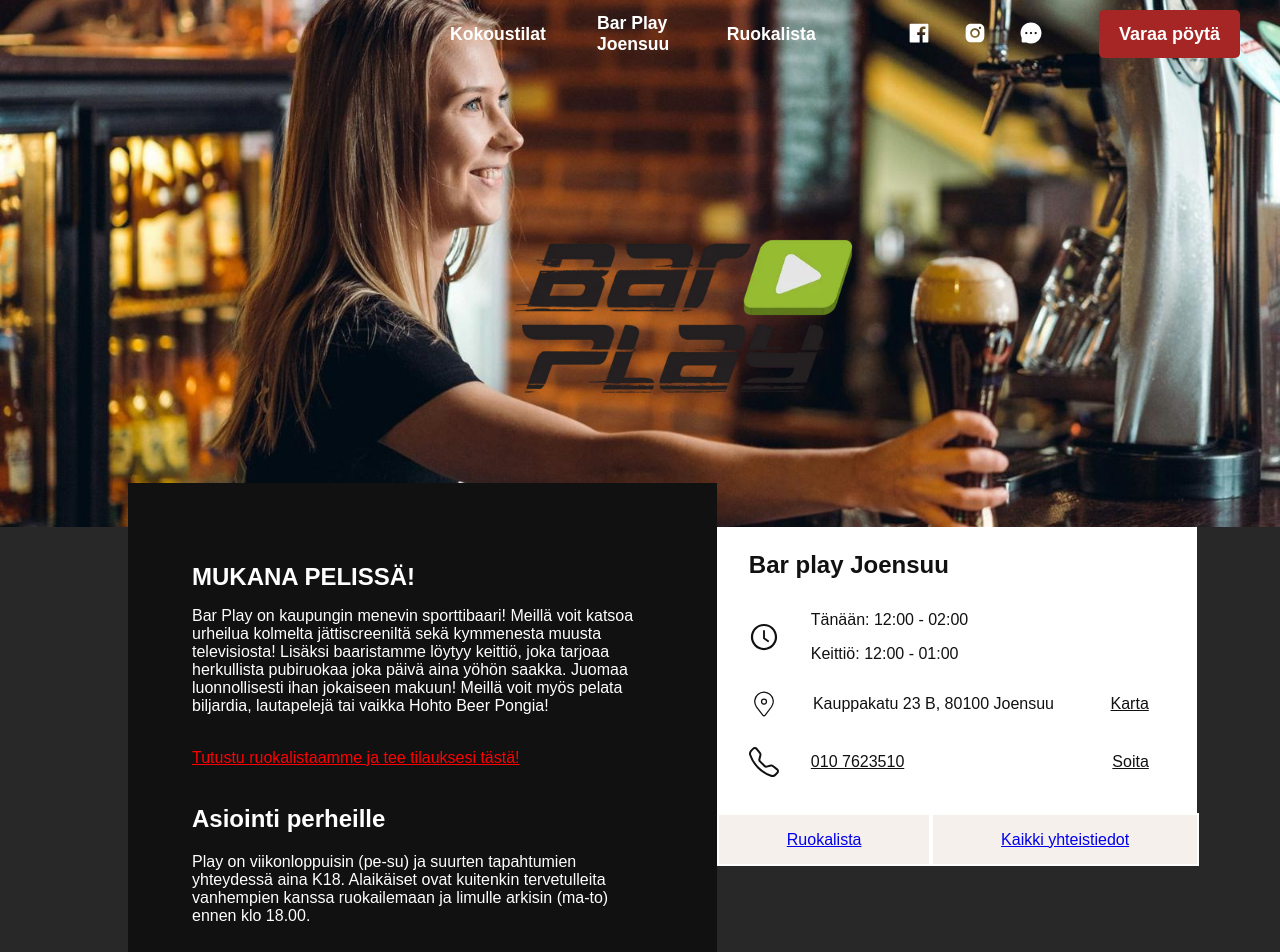
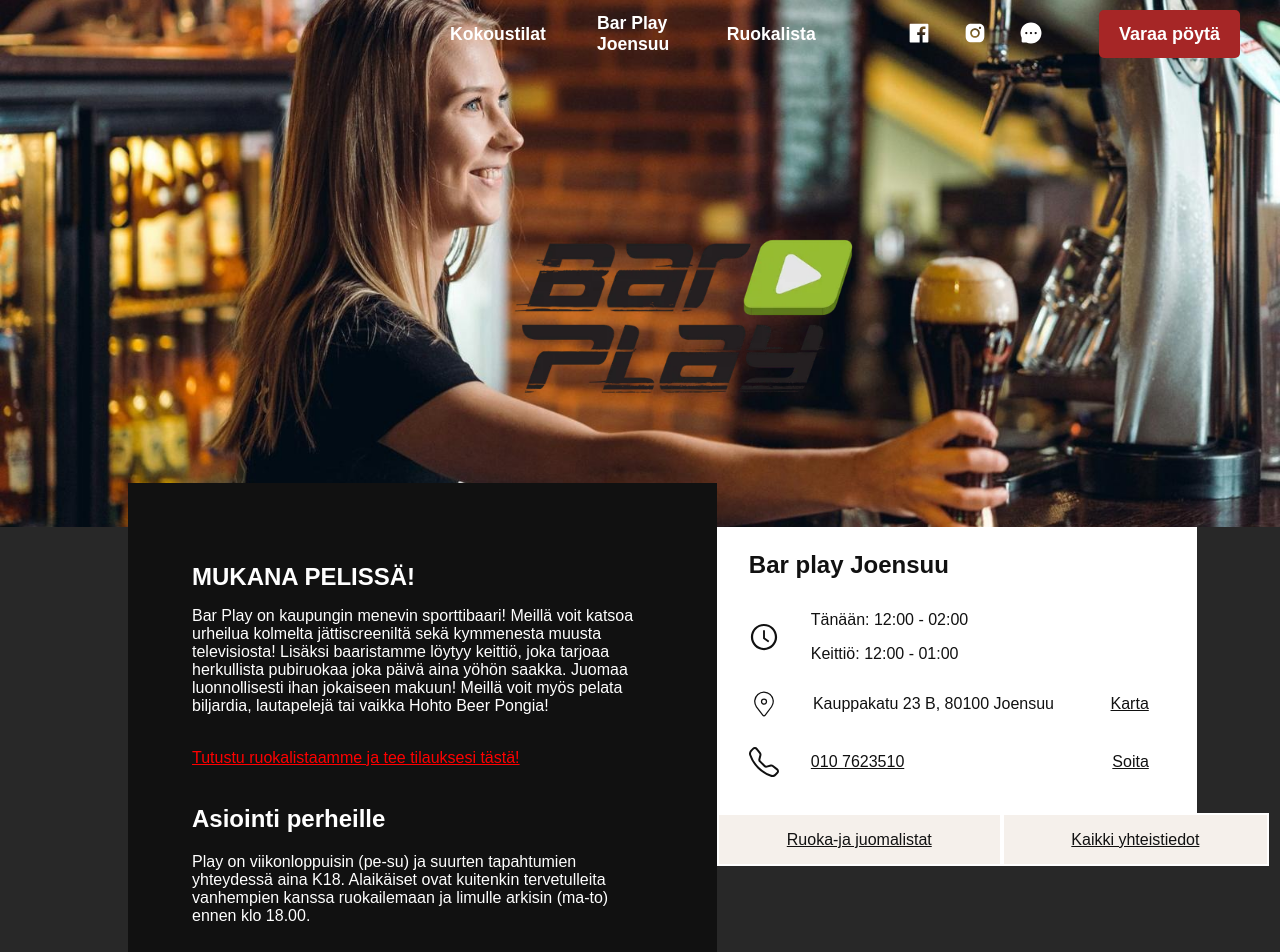
Before and after one commit to MarkusAP98/barplay02, a React (Create React App) app: page / in a window 1280 px wide. Shown: the top 952 px of the page. Built offline with nearby package versions, Linux system fonts and the light colour scheme.

Commit message:
added some comment for easier reading

```diff
--- a/src/components/Info/Info.css
+++ b/src/components/Info/Info.css
@@ -104,13 +104,19 @@
   justify-content: start;
   width: 40rem;
   margin-left: -47px;
-
 }
 
 .barplay__ruoka-listat a {
   position: relative;
   left: 0.95rem;
   border: white 2px solid;
-    background: #F5F0EB;
+  background: #f5f0eb;
   padding: 1rem 67.8px;
+  color: #111111;
 }
+
+/* ----------media quarry---------- */
+
+@media screen and (max-width: 1115px) {
+
+}
--- a/src/components/Info/Info.js
+++ b/src/components/Info/Info.js
@@ -50,6 +50,7 @@
       <div className="barplay__schedule-section">
         <div className="barplay__schedule-section-text">
           <h1>Bar play Joensuu</h1>
+          {/* ---------clock-------- */}
           <div className="barplay__schedule-clock">
             <AiOutlineClockCircle className="barplay__schedule-icon" />
             <div className="barplay__schedule-clock-p">
@@ -57,12 +58,14 @@
               <p>Keittiö: 12:00 - 01:00</p>
             </div>
           </div>
+          {/* ----------location-------- */}
           <div className="barplay__schedule-location">
             <CiLocationOn className="barplay__schedule-icon" />
             <p>Kauppakatu 23 B, 80100 Joensuu</p>
             <a href="#">Karta</a>
           </div>
           <br></br>
+          {/* -------phone-------- */}
           <div className="barplay__schedule-phone">
             <BsTelephone className="barplay__schedule-icon" />
             <a href="#">010 7623510</a>
@@ -73,8 +76,9 @@
           <br></br>
           <br></br>
           <br></br>
+          {/* --------food list--------- */}
           <div className="barplay__ruoka-listat">
-            <a href="#">Ruokalista</a>
+            <a href="#">Ruoka-ja juomalistat</a>
             <a href="#">Kaikki yhteistiedot</a>
           </div>
         </div>
```
Lines whose indentation alone changed are shown as unchanged.
